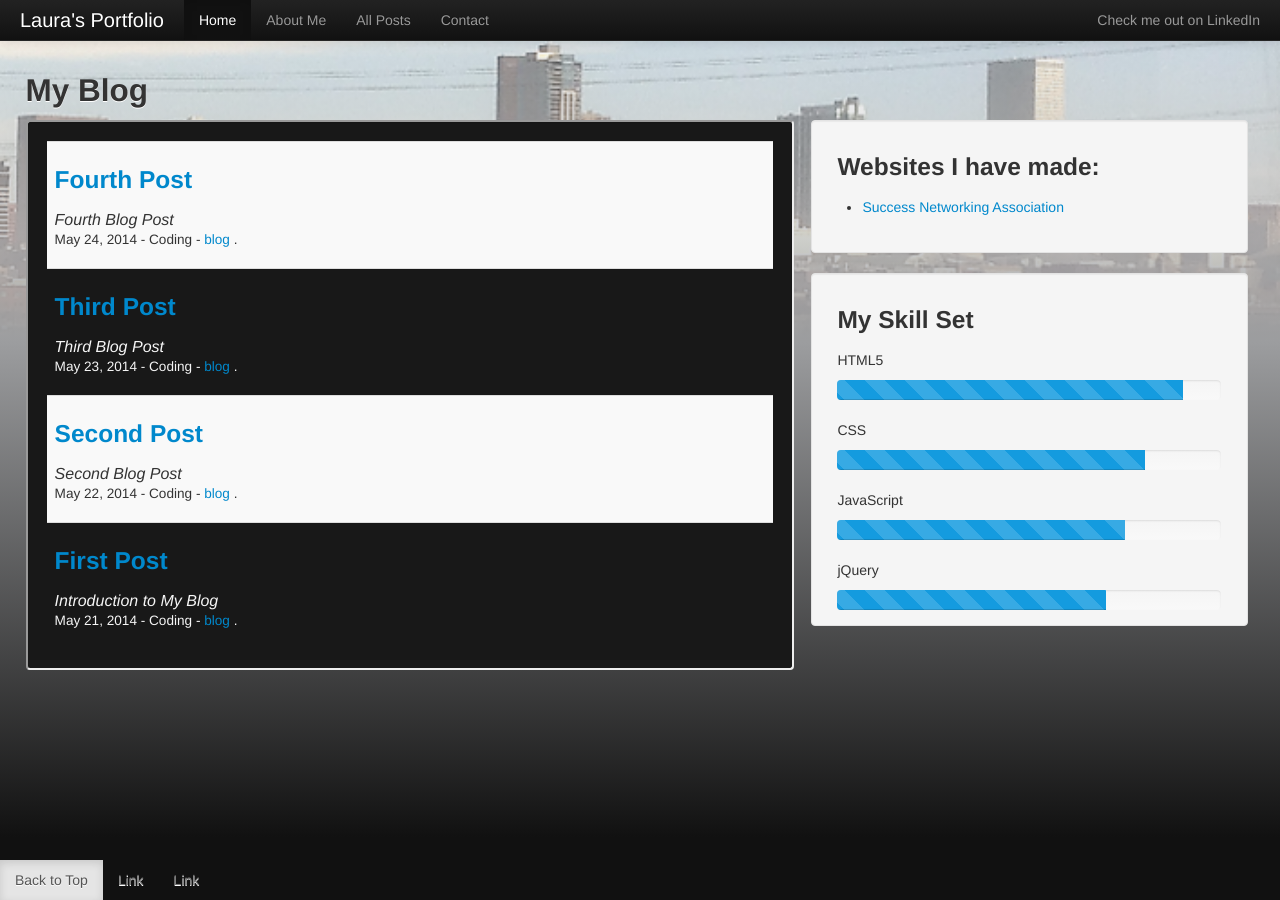
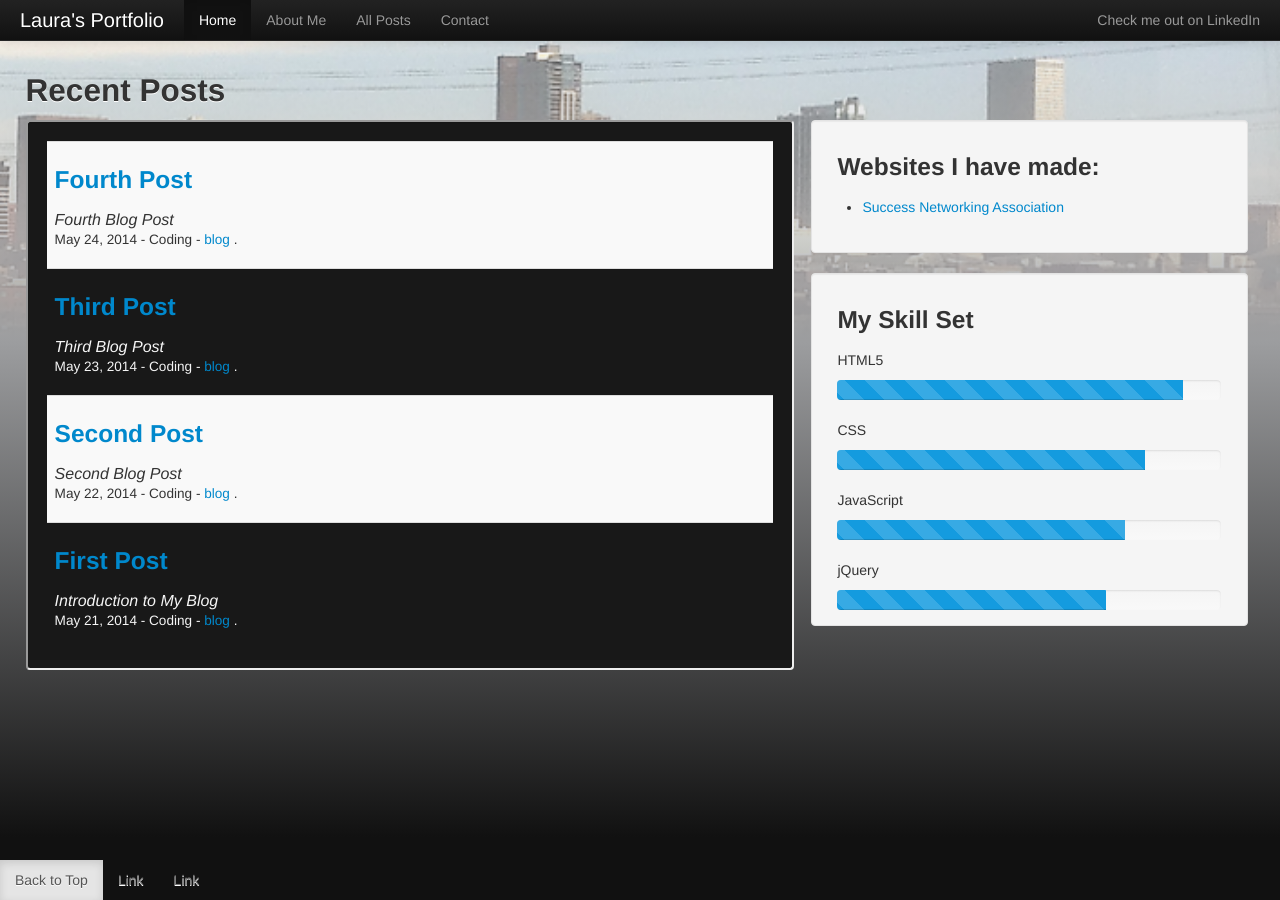
Before and after one commit to LauraR6561/Laurar6561.github.io, a Jekyll site: the page built from index.html, in a window 1280 px wide. Built offline with Jekyll 4.4.1, drawn with Linux system fonts in a browser that asks for light colours; Markdown is read by kramdown in place of the engine named in the settings.

Commit message:
moved includes

```diff
--- a/_layouts/layout.html
+++ b/_layouts/layout.html
@@ -17,10 +17,6 @@
     {{ content }}
   </div>
 
-   {% include websites.html %}
-
-   {% include skills.html %}
-
    {% include footer.html %}
 
 </body>
--- a/index.html
+++ b/index.html
@@ -2,7 +2,7 @@
 layout: layout
 title: "Laura Rutz"
 ---
-<h2>My Blog</h2>
+<h2>Recent Posts</h2>
 <table class="table table-striped well" style="max-height:400px; overflow:auto;">
     <tbody>
     {% for post in site.posts %}
@@ -26,3 +26,8 @@ title: "Laura Rutz"
     {% endfor %}
     </tbody>
 </table>
+
+
+   {% include websites.html %}
+
+   {% include skills.html %}
```
Also changed, not shown: about-me.html (added).
